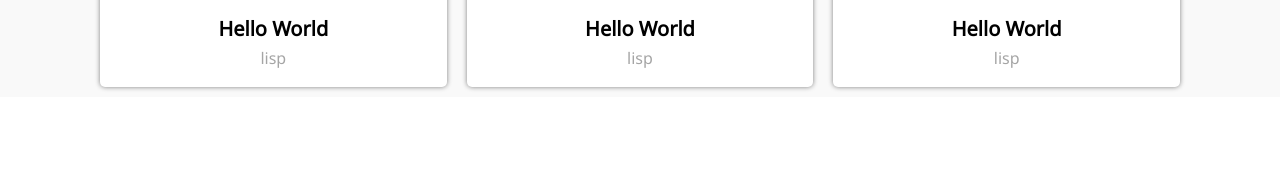
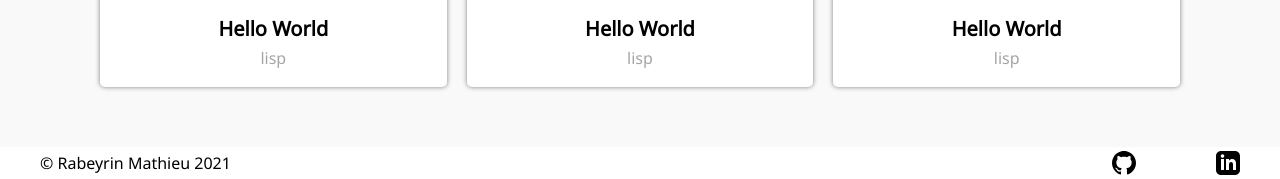
Before and after one commit to MathieuRabeyrin/Portfolio, a plain HTML site: page index.html in a window 1280 px wide. Shown: the part 1877-2056 px from the top of the page. Before the commit the page ends 1974 px from the top, so only its background shows below. Drawn offline with Linux system fonts and the light colour scheme.

Commit message:
init commit

```diff
--- /dev/null
+++ b/css/footer.css
@@ -0,0 +1,30 @@
+footer nav {
+    height: 4vh;
+}
+
+footer nav ul {
+    height: 100%;
+    display: flex;
+    align-items: center;
+}
+
+footer nav ul li:first-child {
+    margin-right: auto;
+    margin-left: 4rem;
+}
+
+footer nav ul li:last-child {
+    margin-right: 4rem;
+}
+
+footer nav ul li:not(:first-child) {
+    margin: 0 4rem;
+}
+
+footer nav ul li a {
+    display: flex;
+}
+
+footer nav ul li a img {
+    height: 100%;
+}
--- a/css/main.css
+++ b/css/main.css
@@ -1,6 +1,6 @@
 main {
     background-color: #F9F9F9;
-    padding-top: 5rem;
+    padding: 5rem 0;
 }
 
 main section {
--- a/index.html
+++ b/index.html
@@ -8,6 +8,7 @@
     <link rel="stylesheet" href="./css/reset.css">
     <link rel="stylesheet" href="./css/header.css">
     <link rel="stylesheet" href="./css/main.css">
+    <link rel="stylesheet" href="./css/footer.css">
 </head>
 <body>
     <header>
@@ -24,6 +25,7 @@
             <img class="" src="./assets/background.jpg" alt="background">
             <img class="hidden" src="./assets/background2.jpg" alt="background">
             <img class="hidden" src="./assets/background3.jpg" alt="background">
+            <img class="hidden" src="./assets/background4.jpg" alt="background">
         </figure>
         <div>
             <a href="#" class="prev" aria-hidden="true" tabindex="-1"><img src="./assets/chevron_left.svg" alt="chevron"></a>
@@ -93,6 +95,15 @@
             </figure>
         </div>
     </main>
+    <footer>
+        <nav>
+            <ul>
+                <li>&copy; Rabeyrin Mathieu 2021</li>
+                <li><a href="https://github.com/MathieuRabeyrin" target="_blank"><img src="./assets/github.svg" alt="github"></a></li>
+                <li><a href="https://www.linkedin.com/in/mathieu-rabeyrin-18882a1b8/" target="_blank"><img src="./assets/linkedin.svg" alt="linkedin"></a></li>
+            </ul>
+        </nav>
+    </footer>
     <script src="./js/app.js"></script>
 </body>
 </html>
```
Also changed, not shown: assets/github.svg (added), assets/linkedin.svg (added), 8 other files.
